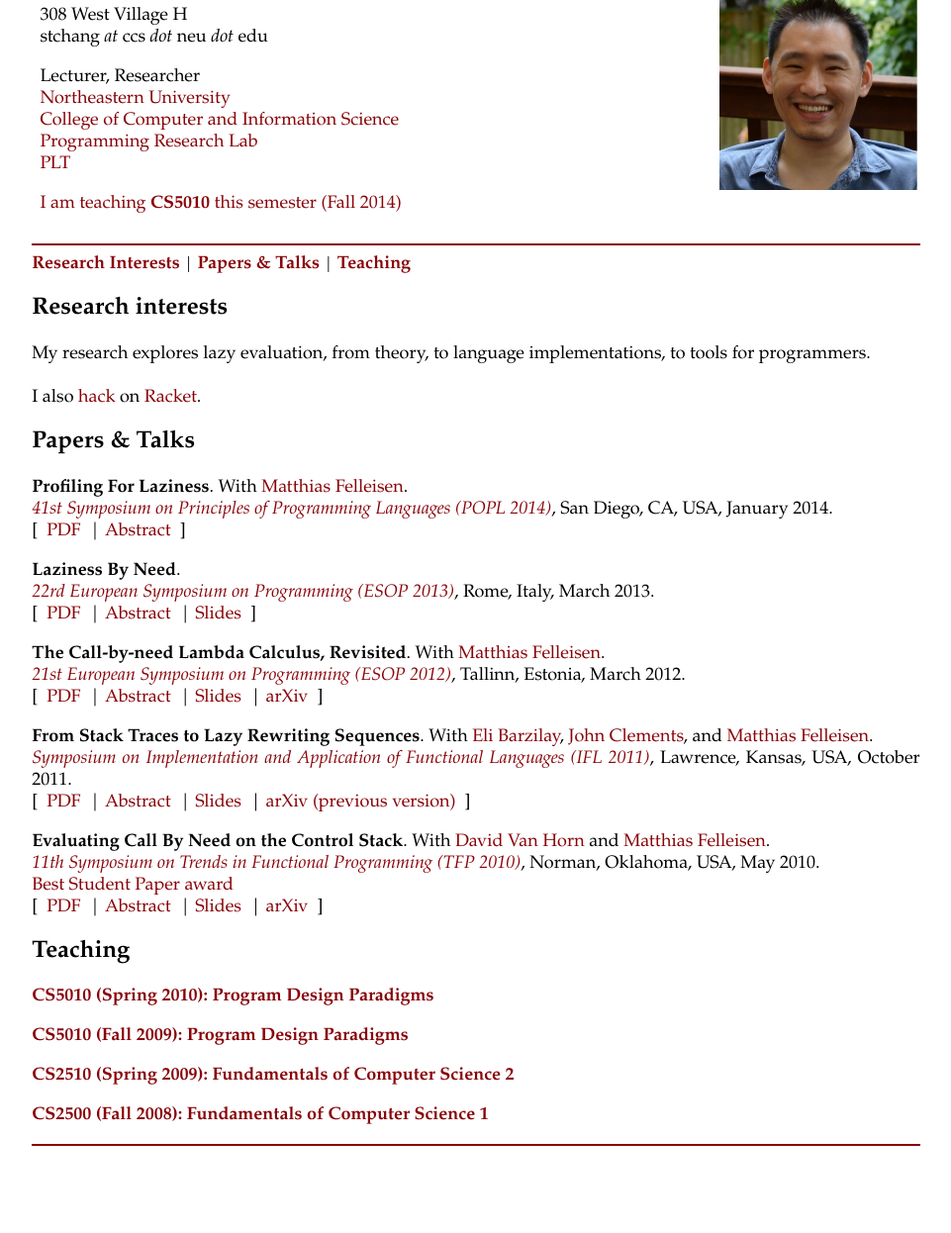
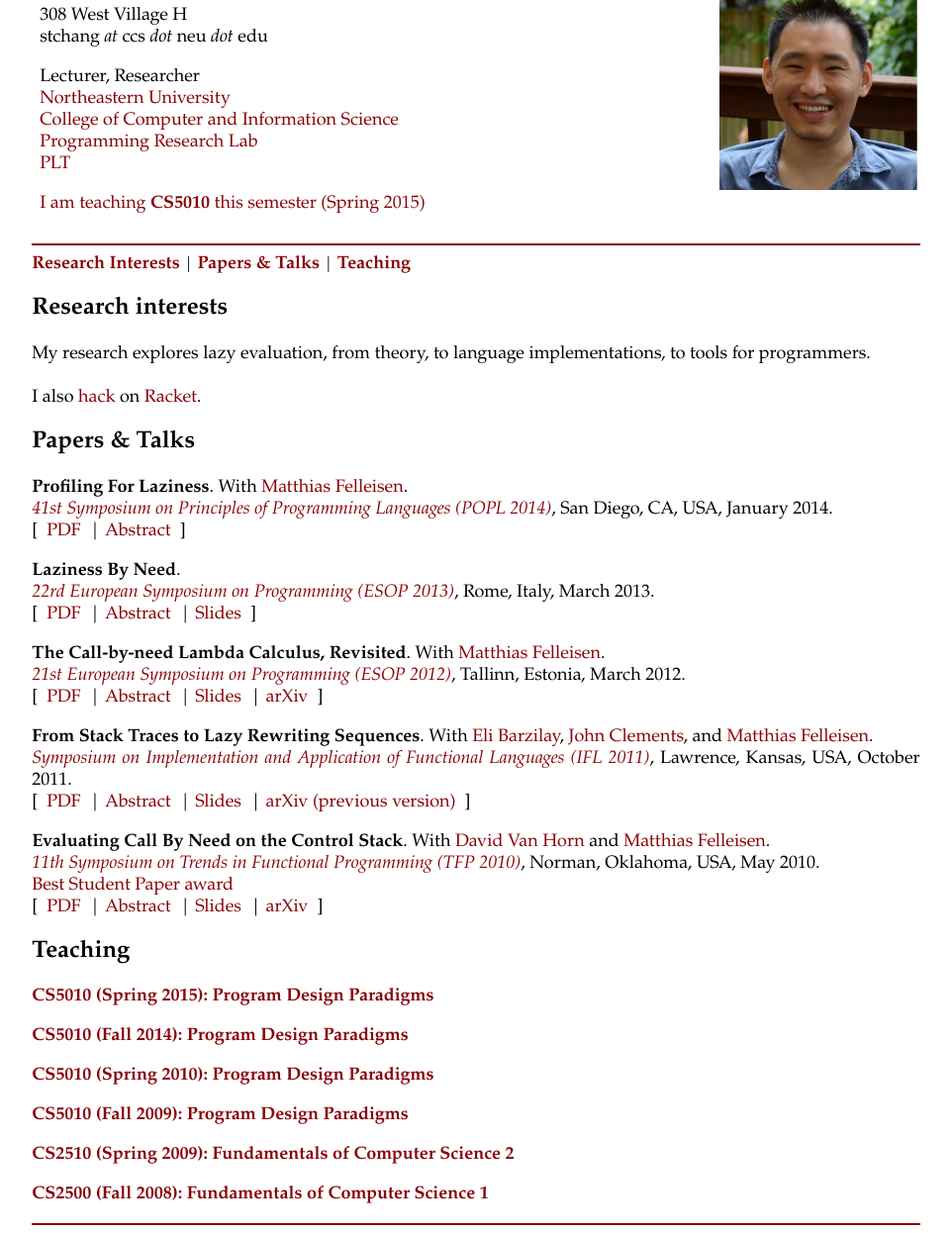
Before and after one commit to stchang/wwwccs, a plain HTML site: page index.html in a window 1280 px wide. Shown: the part 62-1308 px from the top of the page at 99% size, without its empty margins (159-1120 px from the left). Before the commit the page ends 1228 px from the top, so only its background shows below. Drawn offline with Linux system fonts and the light colour scheme.

Commit message:
add link to cs5010sp15

```diff
--- a/index.html
+++ b/index.html
@@ -45,7 +45,7 @@ Lab</a><br />
 <!--Research advisor: <a href="http://www.ccs.neu.edu/home/matthias/">Matthias Felleisen</a>-->
 </p>
 
-<p><a href="http://www.ccs.neu.edu/course/cs5010f14/">I am teaching <b>CS5010</b> this semester (Fall 2014)</a></p>
+<p><a href="http://www.ccs.neu.edu/course/cs5010sp15/">I am teaching <b>CS5010</b> this semester (Spring 2015)</a></p>
 
 </td>
 
@@ -152,6 +152,12 @@ Felleisen</a>.<br/>
 <a name="teaching"></a>
 <h2>Teaching</h2>
 
+<p><span style="font-weight: bold;">
+<a href="http://www.ccs.neu.edu/course/cs5010sp15/">CS5010 (Spring 2015): Program Design Paradigms</a>
+</span></p>
+<p><span style="font-weight: bold;">
+<a href="http://www.ccs.neu.edu/course/cs5010f14/">CS5010 (Fall 2014): Program Design Paradigms</a>
+</span></p>
 <p><span style="font-weight: bold;">
 <a href="http://blackboard.neu.edu/bin/common/course.pl?course_id=_130621_1">CS5010 (Spring 2010): Program Design Paradigms</a>
 </span></p>
```
